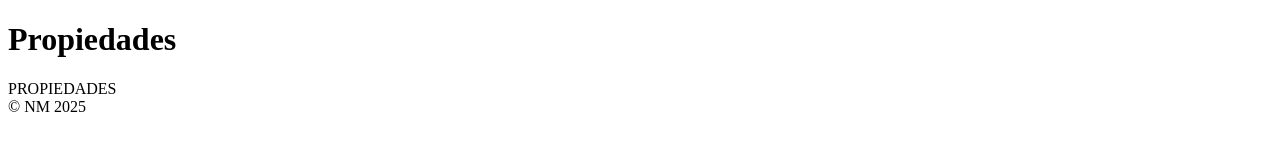
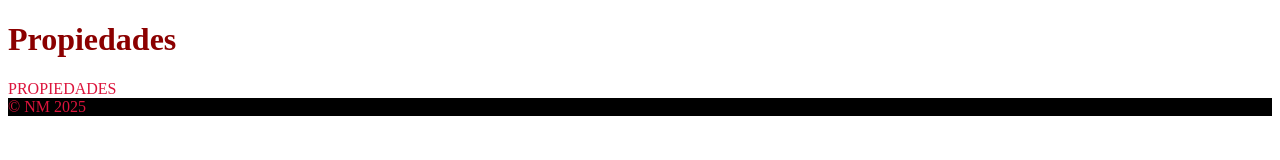
Before and after one commit to Norelviz/Arriendo-propiedadesNM, a plain HTML site: page index.html in a window 1280 px wide. Drawn offline with Linux system fonts and the light colour scheme.

Commit message:
css modificado

```diff
--- a/assets/css/style.css
+++ b/assets/css/style.css
@@ -0,0 +1,11 @@
+body{
+    color: crimson;
+}
+
+footer{
+    background-color: black;
+}
+
+h1{
+    color: darkred;
+}
--- a/index.html
+++ b/index.html
@@ -4,6 +4,7 @@
     <meta charset="UTF-8">
     <meta name="viewport" content="width=device-width, initial-scale=1.0">
     <title>Propiedades NM</title>
+    <link rel="stylesheet" href="./assets/css/style.css">
 </head>
 <body>
     <header>
```
